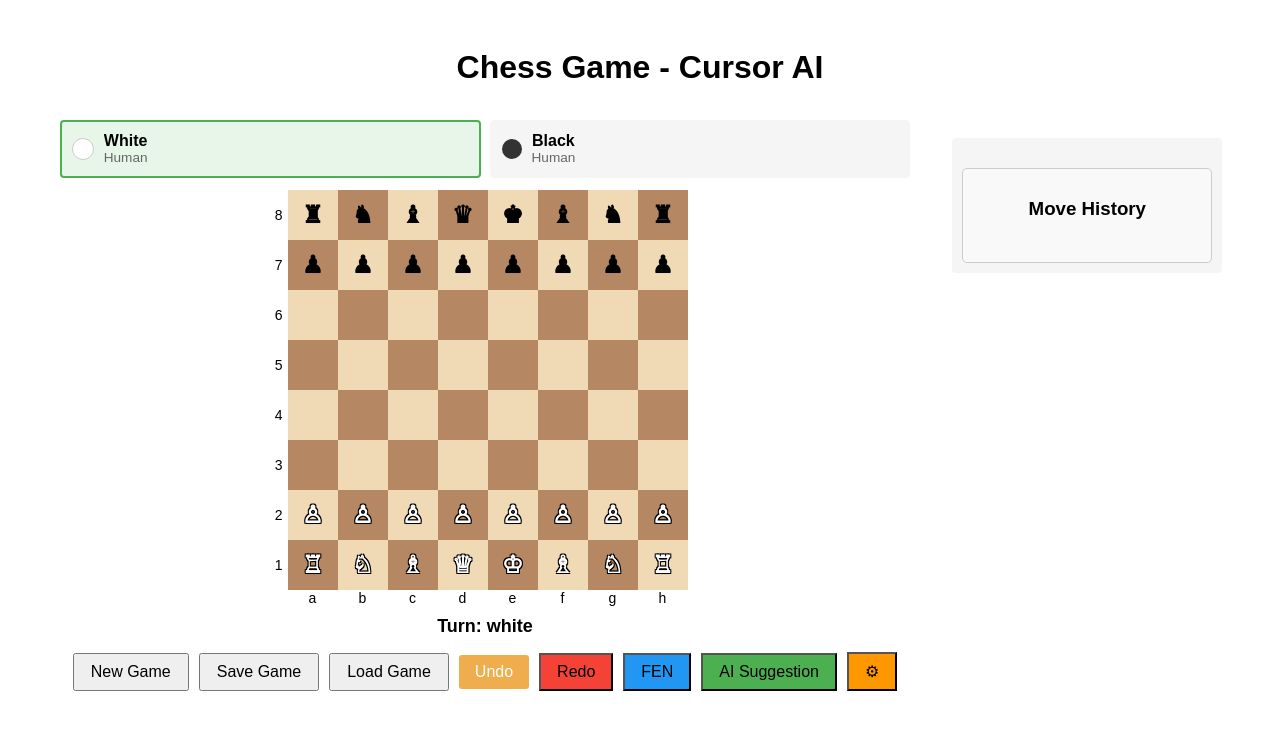
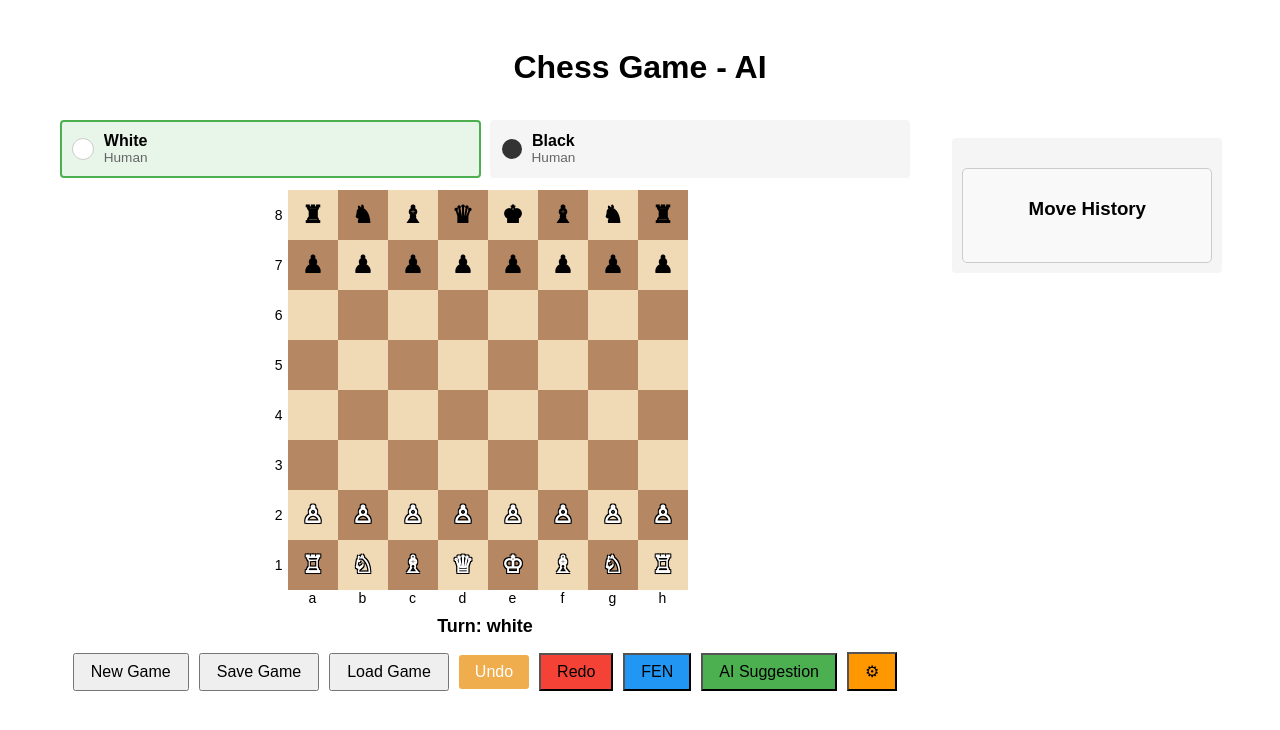
Before and after one commit to Jim2014/chess_cursor, a React (Create React App) app: page / in a window 1280 px wide. Shown: the top 730 px of the page. Built offline with nearby package versions, Linux system fonts and the light colour scheme.

Commit message:
change name

```diff
--- a/src/App.tsx
+++ b/src/App.tsx
@@ -5,7 +5,7 @@ import "./styles/App.css";
 const App: React.FC = () => {
   return (
     <div className="app">
-      <h1>Chess Game - Cursor AI</h1>
+      <h1>Chess Game - AI</h1>
       <Board />
     </div>
 
```
